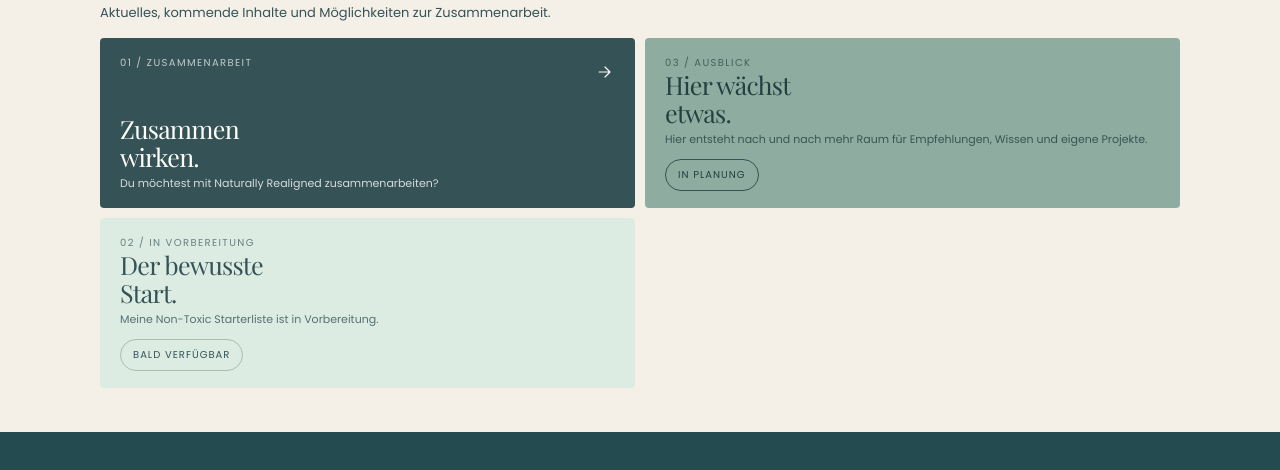
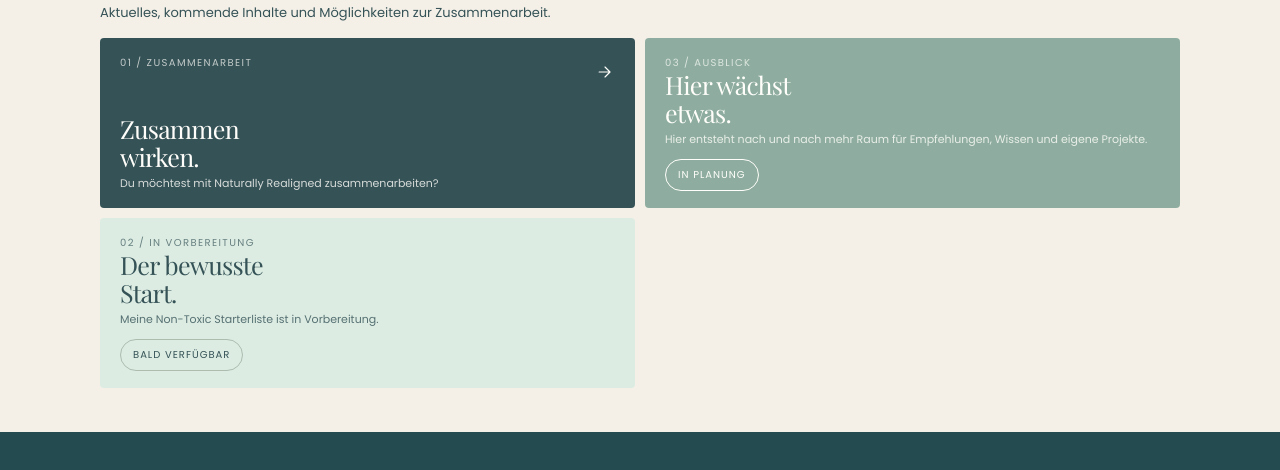
Before and after one commit to naturallyrealigned/Naturallyrealigned, a plain HTML site: page index.html in a window 1280 px wide. Shown: the part 620-1090 px from the top of the page. Drawn offline with Linux system fonts and the light colour scheme.

Commit message:
Use white text on eucalyptus card 03

```diff
--- a/index.html
+++ b/index.html
@@ -199,8 +199,8 @@ h1{font-size:clamp(53px,11vw,68px);margin:12px 0}
 @media(min-width:721px){.cards{grid-template-columns:1fr 1fr;grid-template-rows:auto auto}.cards>.feature:nth-child(1){grid-column:1;grid-row:1}.cards>.feature:nth-child(2){grid-column:1;grid-row:2}.cards>.feature:nth-child(3){grid-column:2;grid-row:1}}
 @media(max-width:720px){.brand img{width:42px;height:42px}.brand{gap:8px}.brand span{font-size:10px;letter-spacing:.08em}.topnote{font-size:8px}}
 /* Brand kit: Eukalyptus #8EADA0, alongside mint and petrol. Published refresh 2026-11-01. */
-.feature.tile-eucalyptus{background:var(--eucalyptus)!important;color:#243f40!important}
-.feature.tile-eucalyptus .soon{border-color:#355257!important}
+.feature.tile-eucalyptus{background:var(--eucalyptus)!important;color:#fffefa!important}
+.feature.tile-eucalyptus .soon{border-color:#fffefa!important;color:#fffefa!important}
 /* About section: align to the same left gutter as the main content. */
 .about>.wrap.about-inner{display:block!important;max-width:1080px!important;width:calc(100% - 38px)!important;margin-inline:auto!important;padding:0!important}
 .about>.wrap.about-inner>div{display:block!important;width:100%!important;max-width:520px!important;margin:0!important;padding:0!important;text-align:left!important}
```
